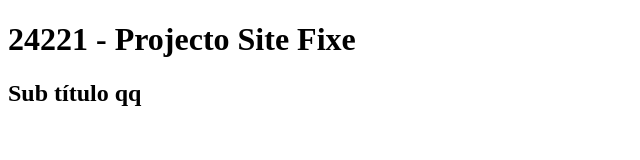
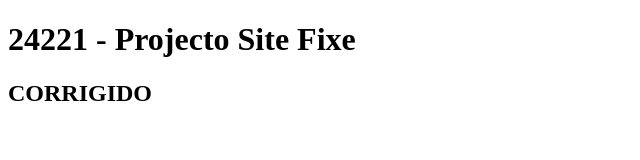
Before and after one commit to jpcancio/iefp24221, a plain HTML site: page index.html in a window 1280 px wide. Shown: the full height of the page, 0-640 px from the left. Drawn offline with Linux system fonts and the light colour scheme.

Commit message:
corrigido index.html

```diff
--- a/index.html
+++ b/index.html
@@ -8,7 +8,7 @@
     </head>
     <body>
         <h1>24221 - Projecto Site Fixe</h1>
-        <h2>Sub título qq</h2>
+        <h2>CORRIGIDO</h2>
         <script src="app.js"></script>
     </body>
 </html>
```
